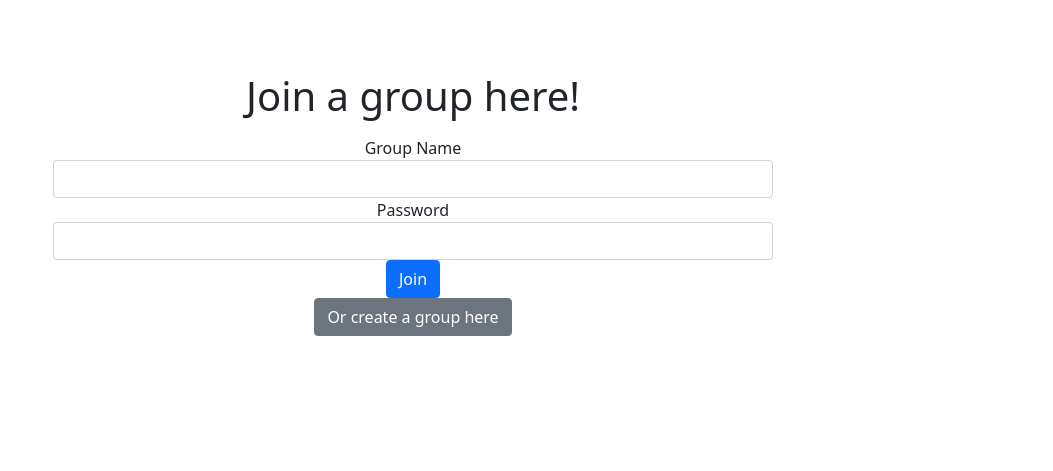
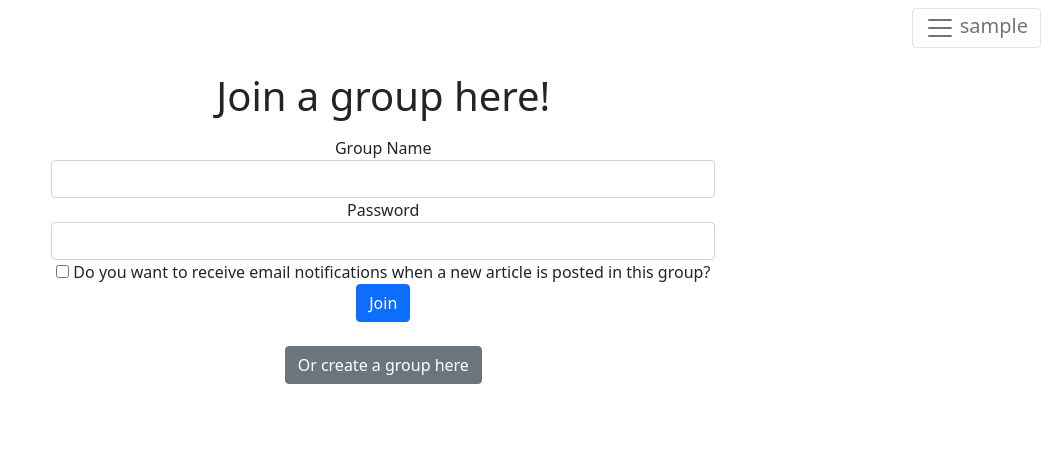
Before and after one commit to bearsyankees/Article-Share, a Flask app: page /join-group in a window 1280 px wide. Shown: the top 471 px of the page, without its empty margins (227-1280 px from the left). Run offline with Flask 2, Linux system fonts and the light colour scheme; the visitor is signed in with stand-in values (Sample User, id 1); data comes from the database, SQL or seed files in the repository; parts of the project's set-up code (start-up, migrations or seed data) failed here and were passed over; some libraries are stand-ins or nearby versions.

Commit message:
better better

```diff
--- a/forms.py
+++ b/forms.py
@@ -7,7 +7,8 @@
     IntegerField,
     DateField,
     TextAreaField,
-    SelectField
+    SelectField,
+    widgets
 )
 
 import re
@@ -56,14 +57,16 @@
     comment = StringField()
     category = StringField()
     group = SelectField(u'Group to share with:', validators=[InputRequired()])
-    submit = SubmitField('Submit')
+    submit = SubmitField('Post')
 
 class createGroup(FlaskForm):
     group_name = StringField(validators=[InputRequired(), Length(1, 64)])
     password = PasswordField(validators=[InputRequired(), Length(min=8, max=72)])
+    notifs = BooleanField("Do you want to receive email notifications when a new article is posted to your group?")
     submit = SubmitField('Create')
 
 class joinGroup(FlaskForm):
     group_name = StringField(validators=[InputRequired(), Length(1, 64)])
     password = PasswordField(validators=[InputRequired(), Length(min=8, max=72)])
+    notifs = BooleanField("Do you want to receive email notifications when a new article is posted in this group?")
     submit = SubmitField('Join')
--- a/models.py
+++ b/models.py
@@ -36,3 +36,4 @@
     pwd = db.Column(db.String(300), nullable=False)
     creator = db.Column(db.String())
     members = db.Column(db.String())
+    notifs = db.Column(db.String())
--- a/routes.py
+++ b/routes.py
@@ -32,6 +32,8 @@
     login_required,
 )
 
+from flask_mail import Message, Mail
+
 from app import create_app, db, login_manager, bcrypt, debug
 from models import User, Articles, Groups
 from forms import login_form, register_form, submitArticle, createGroup, joinGroup
@@ -43,19 +45,22 @@
         return (soup.title.string)
 
 
-def add_to_group(user, group, new = False):
+def add_to_group(user, group, notifs, new = False):
     if user.groups:
         groups = user.groups
         group_list = get_groups(groups)
-        adding_group = Groups.query.filter_by(name=group).first().members
-        print(adding_group)
-        members_list = get_members(adding_group)
         if group not in group_list or new:
+            adding_group = Groups.query.filter_by(name=group).first().members
+            members_list = get_members(adding_group)
             group_list.append(group)
             user.groups = ','.join(group_list)
             members_list.append(user.username)
-            print(members_list)
             Groups.query.filter_by(name=group).first().members = ','.join(members_list)
+            if notifs:
+                notif_adding_group = Groups.query.filter_by(name=group).first().notifs
+                notif_list = get_members(notif_adding_group)
+                notif_list.append(user.username)
+                Groups.query.filter_by(name=group).first().notifs = ','.join(notif_list)
             flash("Successfuly joined {}".format(group), "success")
             return True
         else:
@@ -66,13 +71,6 @@
         return True
 
 
-def get_groups(groups):
-    if groups:
-        group_list = groups.split(",")
-        group_list1 = [group for group in group_list if Groups.query.filter_by(name=group).all()]
-        return group_list1
-    return None
-
 def get_members(members):
     if members:
         members_list = members.split(",")
@@ -81,15 +79,27 @@
     else:
         return []
 
-def leave_group(group_to_leave,groups):
+def leave_group(group_to_leave,groups, deletion = False):
+    group_instance = Groups.query.filter_by(name=group_to_leave).first()
     group_list = groups.split(",")
     group_list1 = [group for group in group_list if Groups.query.filter_by(name=group).all() and group != group_to_leave]
-    return group_list1
+    notif_list = get_members(group_instance.notifs)
+    notif_list1 = [member for member in notif_list if member != current_user.username]
+    member_list = get_members(group_instance.members)
+    member_list1 = [member for member in member_list if member != current_user.username]
+    group_instance.notifs = ','.join(notif_list1)
+    group_instance.members = ','.join(member_list1)
+    if not deletion:
+        db.session.commit()
+        current_user.groups = group_list1
+    else:
+        db.session.commit()
+        return group_list1
 
 def delete_group(group):
     for user in get_members(Groups.query.filter_by(name=group).first().members):
         print(user)
-        User.query.filter_by(username=user).first().groups = leave_group(group,User.query.filter_by(username=user).first().groups)
+        User.query.filter_by(username=user).first().groups = leave_group(group,User.query.filter_by(username=user).first().groups,deletion = True)
     Groups.query.filter_by(name=group).delete()
 
 @login_manager.user_loader
@@ -99,12 +109,20 @@
 
 app = create_app()
 
+@app.template_global()
+def get_groups(groups):
+    if groups:
+        group_list = groups.split(",")
+        group_list1 = [group for group in group_list if Groups.query.filter_by(name=group).all()]
+        return group_list1
+    return None
+
+
 
 # Home route
 @app.route("/", methods=("GET", "POST"), strict_slashes=False)
 def index():
-    return render_template("index.html", title="Home")
-
+        return redirect(url_for("articles"))
 
 # Login route
 @app.route("/login/", methods=("GET", "POST"), strict_slashes=False)
@@ -146,6 +164,15 @@
 
             db.session.add(newuser)
             db.session.commit()
+            msg = Message(
+                'Welcome to SquibLib, {}.'.format(username),
+                sender='notifications@squiblib.com',
+                recipients=[email])
+            msg.body = "This is the email body"
+            msg.html = '<b>Welcome!</b>'
+            mail = Mail(app)
+            with app.app_context():
+                mail.send(msg)
             flash(f"Account Succesfully created", "success")
             return redirect(url_for("login"))
 
@@ -229,9 +256,9 @@
     queries = []
     groups = get_groups(current_user.groups)
     if groups:
-        for group in get_groups(current_user.groups):
+        for group in groups:
             queries.append([group, Articles.query.filter_by(groups=group).order_by(Articles.id.desc()).all()])
-        return render_template("articles.html", queries=queries)  # , query1 = Articles.query.order_by(Articles.id.desc()))
+        return render_template("articles.html", queries=queries, groups = groups)  # , query1 = Articles.query.order_by(Articles.id.desc()))
     else:
         flash("Seems like you aren't part of any groups yet!","warning")
         return redirect(url_for('join_group'))
@@ -244,6 +271,7 @@
         try:
             name = form.group_name.data
             pwd = form.password.data
+            notifs = form.notifs.data
             newgroup = Groups(
                 name=name,
                 pwd=bcrypt.generate_password_hash(pwd).decode('utf8'),
@@ -252,7 +280,7 @@
             db.session.add(newgroup)
             #db.session.commit()
             user = User.query.filter_by(username=current_user.username).first()
-            add_to_group(user, name, new = True)
+            add_to_group(user, name, notifs, new = True)
 
             db.session.commit()
             flash(f"Group Successfully Created", "success")
@@ -276,11 +304,13 @@
         try:
             name = form.group_name.data
             pwd = form.password.data
+            notifs = form.notifs.data
+            print(notifs)
             group = Groups.query.filter_by(name=name).first()
             if group:
                 if check_password_hash(group.pwd, pwd):
                     user = User.query.filter_by(username=current_user.username).first()
-                    if add_to_group(user, name):
+                    if add_to_group(user, name, notifs):
                         db.session.commit()
                         return redirect(url_for('articles'))
                     else:
@@ -307,7 +337,7 @@
                 query = Articles.query.filter_by(groups=group).order_by(Articles.id.desc()).all()
                 if current_user.username == Groups.query.filter_by(name=group).first().creator:
                     owner = True
-                return render_template("singleGroup.html", query=query, group=group, title="Second page",groups = get_groups(current_user.groups), owner=owner)
+                return render_template("singleGroup.html", query=query, group=group, title=group, groups = get_groups(current_user.groups), owner=owner)
             else:
                 return "Sorry, you are not part of this group"
         else:
@@ -329,6 +359,18 @@
         flash(e, "danger")
         return redirect(url_for("articles"))
 
+@app.route('/leave/<group>',methods =['POST'])
+@login_required
+def leavegroup(group):
+    try:
+        leave_group(group_to_leave=group,groups = current_user.groups)
+        db.session.commit()
+        flash("Successfuly left {}!".format(group) , "success")
+        return redirect(url_for("articles"))
+    except Exception as e:
+        db.session.rollback()
+        flash(e, "danger")
+        return redirect(url_for("articles"))
 
 
 if __name__ == "__main__":
--- a/templates/auth.html
+++ b/templates/auth.html
@@ -20,7 +20,7 @@
                 {% endwith %}
 
                 <div class="text-center">
-                    <h2>User Authentication in Flask</h2>
+                    <h2>SquibLib</h2>
                     <h5 class="text-primary">{{ text }}</h5>
                 </div>
 
--- a/templates/base.html
+++ b/templates/base.html
@@ -16,10 +16,52 @@
     <script src="https://cdn.jsdelivr.net/npm/jquery@3.5.1/dist/jquery.slim.min.js"></script>
 
     <script src="https://cdn.jsdelivr.net/npm/popper.js@1.16.1/dist/umd/popper.min.js"></script>
-
+    <link rel="stylesheet" href="https://cdnjs.cloudflare.com/ajax/libs/font-awesome/4.7.0/css/font-awesome.min.css">
 </head>
 
 <body>
+        {% if current_user.is_authenticated %}
+
+ {% block navbar %}
+
+<nav class="navbar navbar-light float-end">
+  <div class="container-fluid ">
+    <!-- <a class="navbar-brand" href="#">Navbar</a> -->
+    <button class="navbar-toggler float-end" type="button" data-bs-toggle="collapse" data-bs-target="#navbarSupportedContent" aria-controls="navbarSupportedContent" aria-expanded="false" aria-label="Toggle navigation">
+      <span class="navbar-toggler-icon"></span> {{current_user.username}}
+    </button>
+    <div class="collapse navbar-collapse" id="navbarSupportedContent">
+      <ul class="navbar-nav me-auto mb-2 mb-lg-0">
+          <li class="nav-item">
+          <a class="nav-link active" aria-current="page" href={{url_for('submit_articles')}}>Post Article</a>
+        </li>
+        <li class="nav-item">
+          <a class="nav-link active" aria-current="page" href={{url_for('articles')}}>Articles</a>
+        </li>
+        <li class="nav-item">
+          <a class="nav-link" href={{url_for('create_group')}}>Create Group</a>
+        </li>
+          <li class="nav-item">
+          <a class="nav-link" href={{url_for('join_group')}}>Join Group</a>
+        </li>
+          {% if get_groups(current_user.groups) %}
+        <li class="nav-item dropdown">
+          <a class="nav-link dropdown-toggle" href="#" id="navbarDropdown" role="button" data-bs-toggle="dropdown" aria-expanded="false">
+            Groups
+          </a>
+          <ul class="dropdown-menu" aria-labelledby="navbarDropdown">
+              {% for group in get_groups(current_user.groups) %}
+            <li><a class="dropdown-item" href={{url_for('single_group',group=group)}}>{{group}}</a></li>
+              {% endfor %}
+              </ul>
+        </li>
+          {% endif %}
+    </div>
+  </div>
+</nav>
+
+{% endblock %}
+        {% endif %}
     <div class="container-fluid">
         {% block content%}
         {% endblock %}
--- a/templates/joinGroup.html
+++ b/templates/joinGroup.html
@@ -27,8 +27,8 @@
       <h1 class="pt-5 pb-2">Join a group here!</h1>
 
     {{ wtf.quick_form(form, button_map={'submit': 'primary'})}}
+        <br>
     <a href={{url_for('create_group')}} class="btn btn-secondary" role="button" >Or create a group here</a>
-
       <p class="pt-5"><strong>{{ message }}</strong></p>
 
     </div>
```
Also changed, not shown: app.py (+12 -0 lines), templates/articles.html (+0 -33 lines), templates/singleGroup.html (+46 -40 lines).
